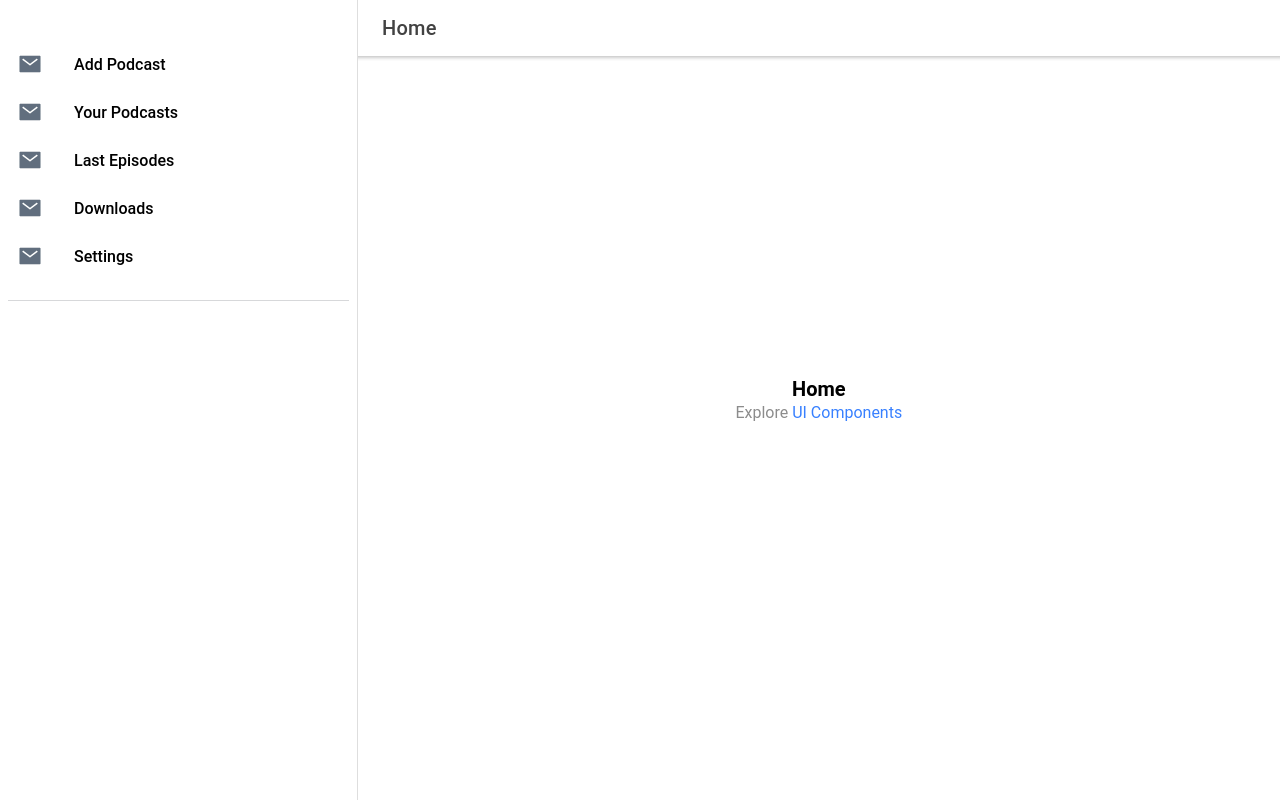
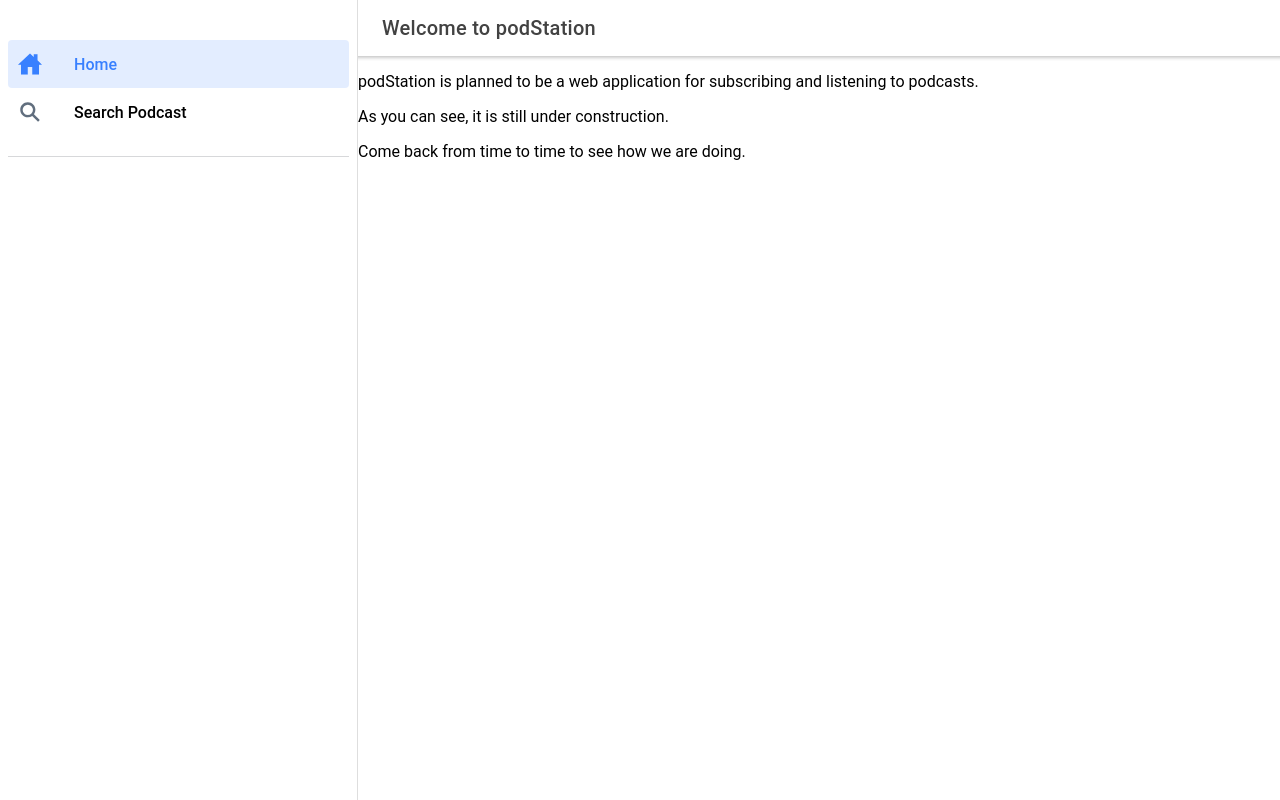
Before and after one commit to podStation/podstation-ionic-pwa, a React (Create React App) app: page /page/Home#/page/Home in a window 1280 px wide. Built offline with nearby package versions, Linux system fonts and the light colour scheme.

Commit message:
Add homepage

```diff
--- a/src/App.tsx
+++ b/src/App.tsx
@@ -1,6 +1,7 @@
 import Menu from './components/Menu';
 import Page from './pages/Page';
 import AddPodcastPage from './pages/AddPodcastPage'
+import Home from './pages/Home'
 import React from 'react';
 import { IonApp, IonRouterOutlet, IonSplitPane } from '@ionic/react';
 import { IonReactRouter } from '@ionic/react-router';
@@ -36,7 +37,8 @@ const App: React.FC = () => {
           <IonRouterOutlet id="main">
             <Route path="/page/:name" component={Page} exact />
             <Route path="/page/AddPodcast" component={AddPodcastPage} exact />
-            <Redirect from="/" to="/page/AddPodcast" exact />
+            <Route path="/page/Home" component={Home} exact />
+            <Redirect from="/" to="/page/Home" exact />
           </IonRouterOutlet>
         </IonSplitPane>
       </IonReactHashRouter>
--- a/src/components/Menu.tsx
+++ b/src/components/Menu.tsx
@@ -12,7 +12,7 @@ import {
 
 import React from 'react';
 import { useLocation } from 'react-router-dom';
-import { archiveOutline, archiveSharp, bookmarkOutline, heartOutline, heartSharp, mailOutline, mailSharp, paperPlaneOutline, paperPlaneSharp, trashOutline, trashSharp, warningOutline, warningSharp } from 'ionicons/icons';
+import { archiveOutline, archiveSharp, bookmarkOutline, heartOutline, heartSharp, mailOutline, mailSharp, paperPlaneOutline, paperPlaneSharp, trashOutline, trashSharp, warningOutline, warningSharp, searchOutline, searchSharp, homeOutline, homeSharp } from 'ionicons/icons';
 import './Menu.css';
 
 interface AppPage {
@@ -24,11 +24,17 @@ interface AppPage {
 
 const appPages: AppPage[] = [
   {
-    title: 'Add Podcast',
+    title: 'Home',
+    url: '/page/Home',
+    iosIcon: homeOutline,
+    mdIcon: homeSharp
+  },
+  {
+    title: 'Search Podcast',
     url: '/page/AddPodcast',
-    iosIcon: mailOutline,
-    mdIcon: mailSharp
-  },
+    iosIcon: searchOutline,
+    mdIcon: searchSharp
+  }/*,
   {
     title: 'Your Podcasts',
     url: '/page/Inbox',
@@ -52,7 +58,7 @@ const appPages: AppPage[] = [
     url: '/page/Inbox',
     iosIcon: mailOutline,
     mdIcon: mailSharp
-  },
+  },*/
 ];
 
 const Menu: React.FC = () => {
--- a/src/pages/AddPodcastPage.tsx
+++ b/src/pages/AddPodcastPage.tsx
@@ -34,7 +34,7 @@ export default class AddPodcastPage extends React.Component<{}, AddPodcastPageSt
 				<IonButtons slot="start">
 					<IonMenuButton />
 				</IonButtons>
-				<IonTitle>Add Podcast</IonTitle>
+				<IonTitle>Search Podcast</IonTitle>
 				</IonToolbar>
 			</IonHeader>
 
--- /dev/null
+++ b/src/pages/Home.tsx
@@ -0,0 +1,30 @@
+import { IonButtons, IonContent, IonHeader, IonMenuButton, IonPage, IonTitle, IonToolbar, IonButton, IonText, IonTextarea } from '@ionic/react';
+import React from 'react';
+import { useParams } from 'react-router';
+import ExploreContainer from '../components/ExploreContainer';
+
+const Home: React.FC = () => {
+
+  const { name } = useParams<{ name: string; }>();
+
+  return (
+    <IonPage>
+      <IonHeader>
+        <IonToolbar>
+          <IonButtons slot="start">
+            <IonMenuButton />
+          </IonButtons>
+          <IonTitle>Welcome to podStation</IonTitle>
+        </IonToolbar>
+      </IonHeader>
+
+      <IonContent fullscreen>
+        <p>podStation is planned to be a web application for subscribing and listening to podcasts.</p>
+        <p>As you can see, it is still under construction.</p>
+        <p>Come back from time to time to see how we are doing.</p>
+      </IonContent>
+    </IonPage>
+  );
+};
+
+export default Home;
```
